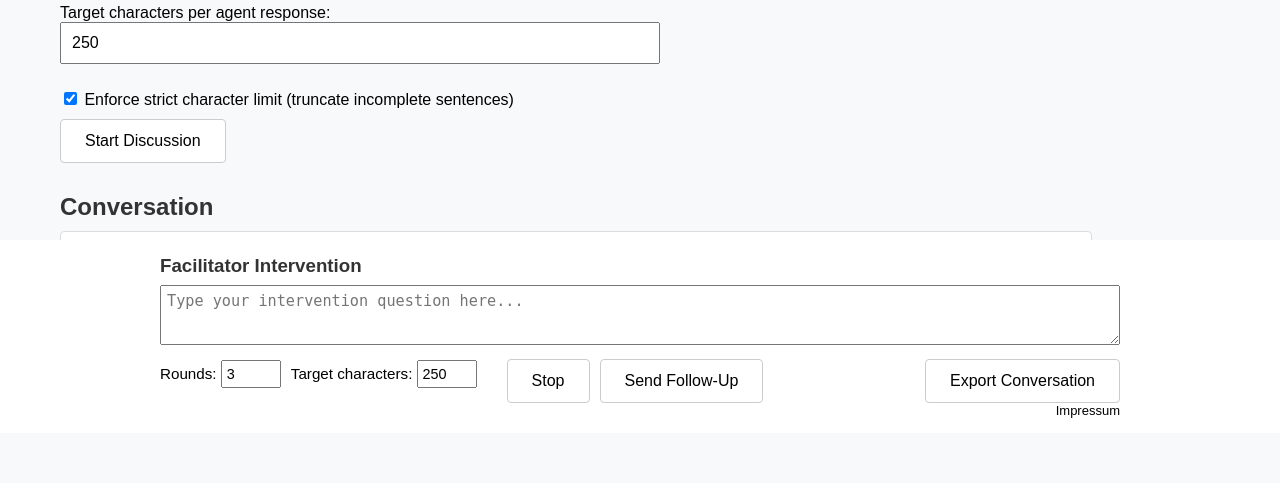
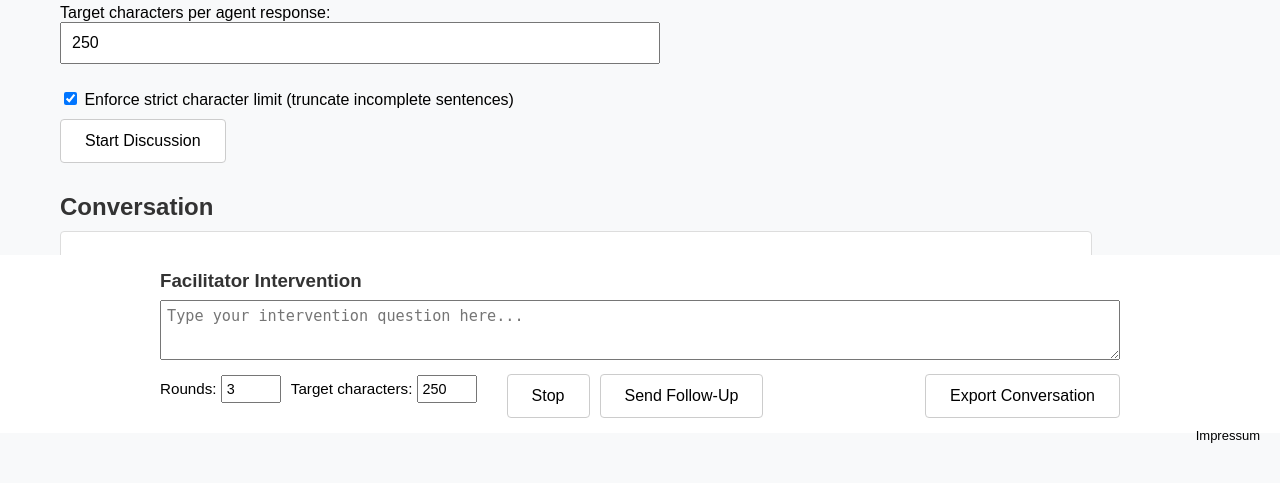
Before and after one commit to tannenbach/focus-ai, a Flask app: page / in a window 1280 px wide. Shown: the part 425-908 px from the top of the page. Run offline with Flask 3, Linux system fonts and the light colour scheme.

Commit message:
Update impressum link positioning in CSS
Changed the position of the impressum link to fixed with specific offsets.

```diff
--- a/static/style.css
+++ b/static/style.css
@@ -198,18 +198,14 @@ button:hover {
 
 /* Impressum: NICHT im Flow, absolut rechts unten im Facilitator-Bereich */
 #followup-section .impressum-link {
-/*  position: absolute;
-/*  right: -100px;        /* Abstand vom rechten Rand des Wrappers */
-/*  bottom: 12px;       /* vertikale Position im weißen Balken – bei Bedarf feinjustieren */
-    position: static;        /* nicht mehr absolut */
-    display: block;
-    text-align: right;       /* rechts ausrichten */
-    margin-top: 0px;         /* kleiner Abstand unter den Buttons */
-
+  position: fixed;     /* NICHT absolute – sondern fixed am Viewport */
+  right: 20px;         /* Abstand vom rechten Bildschirmrand */
+  bottom: 20px;        /* Abstand vom unteren Bildschirmrand – anpassen */
   font-size: 13px;
   color: #000;
   white-space: nowrap;
   text-decoration: none;
+  z-index: 2001;       /* sicher über allem */
 }
 
 #followup-section .impressum-link:hover {
```
